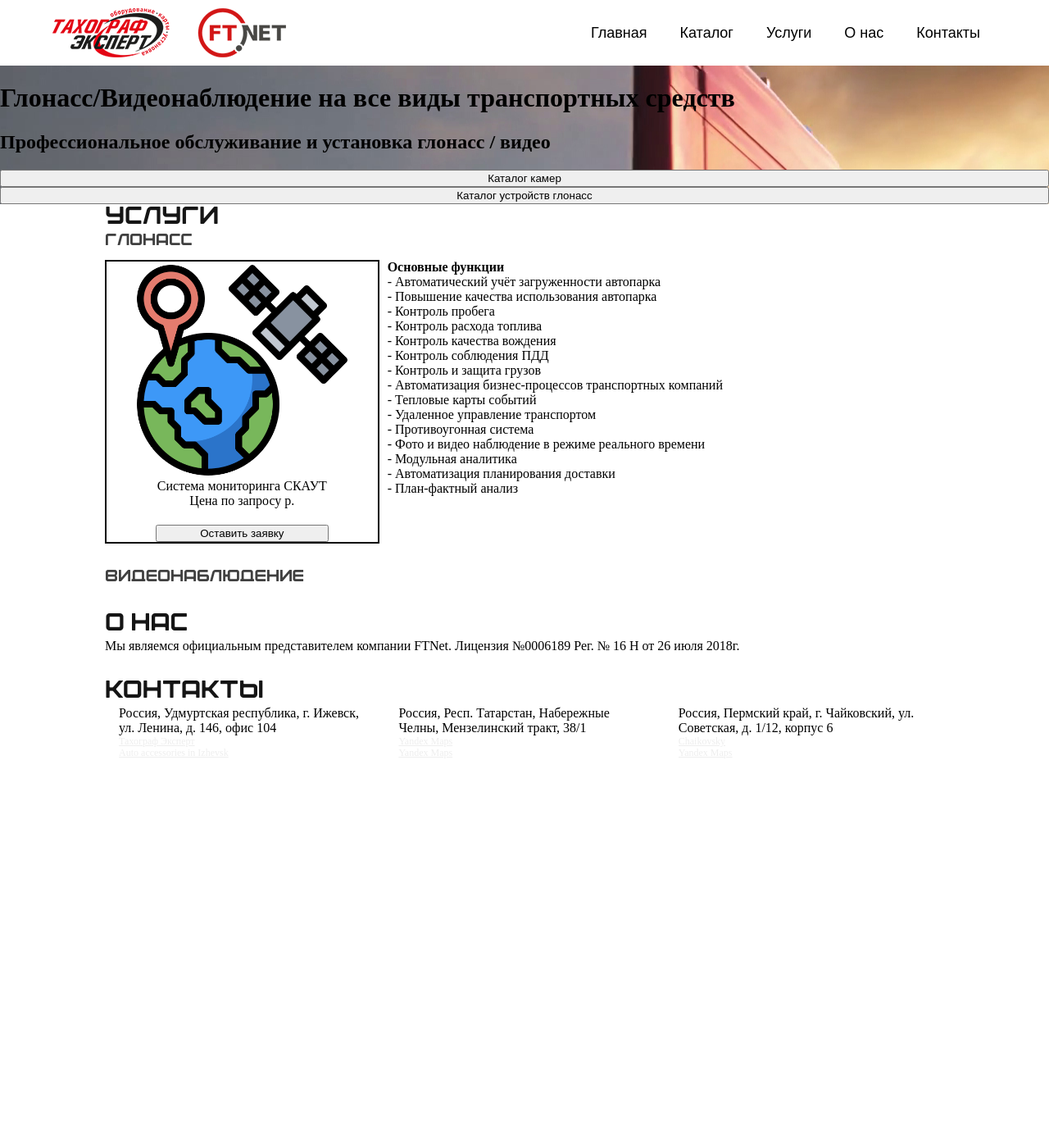
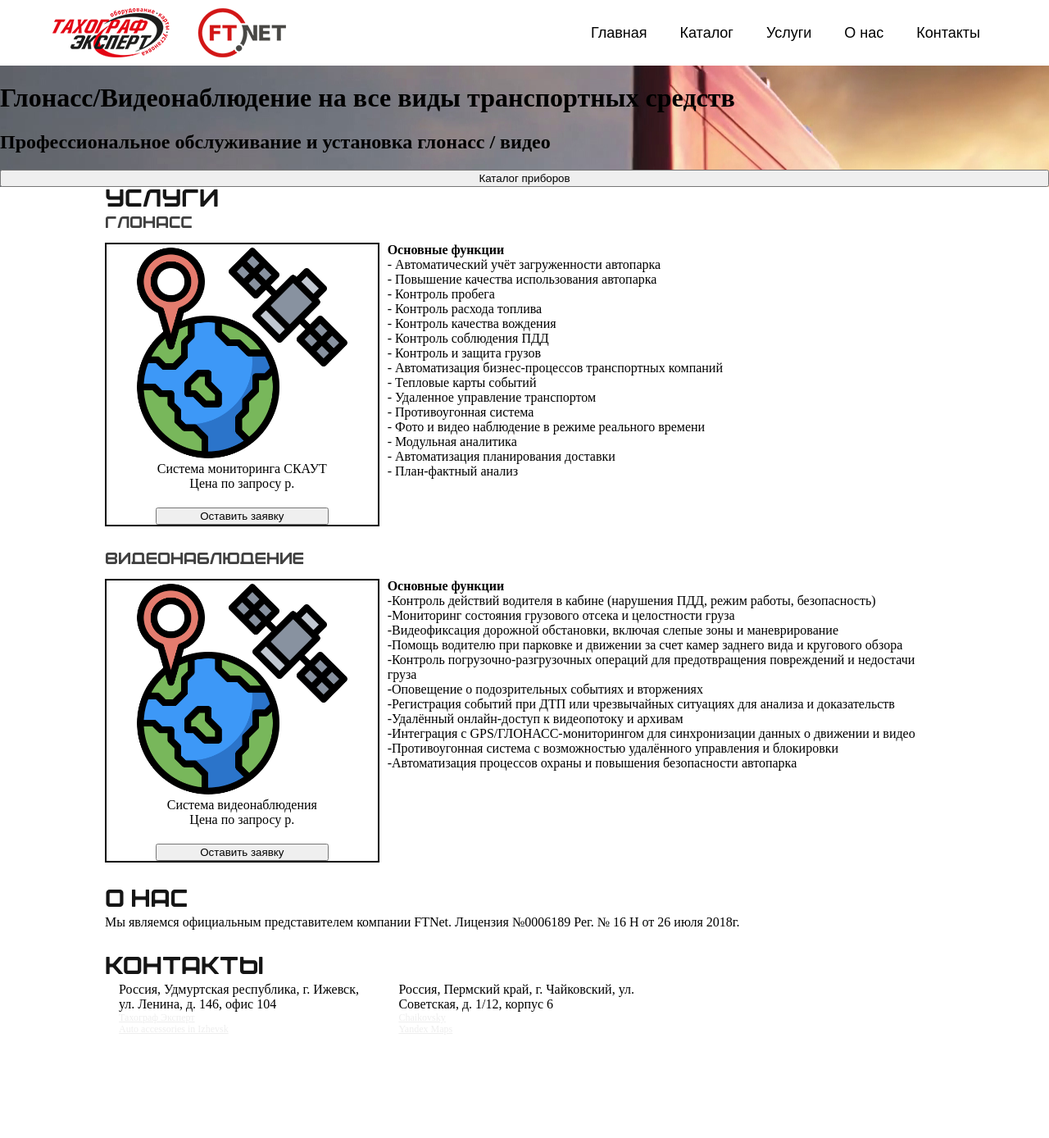
Before and after one commit to mmkenq/taho, a PHP site: page / in a window 1280 px wide. Shown: the whole page at 82% size. Before the commit the page ends 925 px from the top, so only its background shows below. Run offline with PHP 8.4, Linux system fonts and the light colour scheme; some libraries are stand-ins or nearby versions.

Commit message:
add video component data

```diff
--- a/public_html/css/index.css
+++ b/public_html/css/index.css
@@ -120,31 +120,31 @@ body {
 	margin-right: auto;
 }
 
-#glonassElement {
+#glonassElement, #videoElement {
 	display: grid;
 	grid-template-rows: 0.1fr 1fr auto;
 	grid-template-columns: 1fr;
 	column-gap: 10px;
 }
 
-#glonassElementText {
+#glonassElementText, #videoElementText {
 	grid-area: 3/1/4/2;
 
 }
-#glonassElementCard {
+#glonassElementCard, #videoElementCard {
 	grid-area: 2/1/3/2;
 }
 
 /* Tablets */
 @media only screen and (min-width: 640px) {
-	#glonassElement {
+	#glonassElement, #videoElement {
 		grid-template-rows: 0.1fr 1fr;
 		grid-template-columns: 1fr 1fr 1fr;
 	}
-	#glonassElementText {
+	#glonassElementText, #videoElementText {
 		grid-area: 2/2/4/4;
 	}
-	#glonassElementCard {
+	#glonassElementCard, #videoElementCard {
 		grid-area: 2/1/4/2;
 	}
 }
@@ -153,13 +153,13 @@ body {
 	grid-area: 1/1/2/4;
 }
 */
-#glonassElementCardImg{
+#glonassElementCardImg, #videoElementCardImg {
 	width: 80%;
 }
-#glonassElementCardTitle, #glonassElementCardPrice {
+#glonassElementCardTitle, #glonassElementCardPrice, #videoElementCardTitle, #videoElementCardPrice {
 	text-align: center;
 }
-#glonassElementCardBut {
+#glonassElementCardBut, #videoElementCardBut {
 	display: block;
 	width: 64%;
 	margin-left: auto;
--- a/public_html/js/handlers/Config/ConfigHandler.js
+++ b/public_html/js/handlers/Config/ConfigHandler.js
@@ -35,14 +35,14 @@ export default function ConfigHandler(props){
 			h2Title: "Профессиональное обслуживание и установка глонасс / видео",
 			buts:
 			[
-				{
-					id: 'TODO_but_catalog_cam_id',
-					title: 'Каталог камер',
-					req: 'getCatalog&name=taho_catalog_cameras',
-				},
+				//{
+				//	id: 'TODO_but_catalog_cam_id',
+				//	title: 'Каталог камер',
+				//	req: 'getCatalog&name=taho_catalog_cameras',
+				//},
 				{
 					id: 'TODO_but_catalog_glonass_id',
-					title: 'Каталог устройств глонасс',
+					title: 'Каталог приборов',
 					req: 'getCatalog&name=taho_catalog_glonass',
 				},
 			],
@@ -128,10 +128,52 @@ export default function ConfigHandler(props){
 										text:'Видеонаблюдение',
 										classes: ['elTitle', 'elSubTitle1'],
 									},
+								 ],
+							 texts:[
+									{
+										id:'videoElementText',
+										class: null,
+										data:'<div><b>Основные функции</b></div>\
+    -Контроль действий водителя в кабине (нарушения ПДД, режим работы, безопасность)<br>\
+    -Мониторинг состояния грузового отсека и целостности груза<br>\
+    -Видеофиксация дорожной обстановки, включая слепые зоны и маневрирование<br>\
+    -Помощь водителю при парковке и движении за счет камер заднего вида и кругового обзора<br>\
+    -Контроль погрузочно-разгрузочных операций для предотвращения повреждений и недостачи груза<br>\
+    -Оповещение о подозрительных событиях и вторжениях<br>\
+    -Регистрация событий при ДТП или чрезвычайных ситуациях для анализа и доказательств<br>\
+    -Удалённый онлайн-доступ к видеопотоку и архивам<br>\
+    -Интеграция с GPS/ГЛОНАСС-мониторингом для синхронизации данных о движении и видео<br>\
+    -Противоугонная система с возможностью удалённого управления и блокировки<br>\
+    -Автоматизация процессов охраны и повышения безопасности автопарка<br>\
+												',
+									},
 							 ],
-							 texts:[],
 							 classes:[],
-							 components:[]}
+							 components:[
+							 	{
+										id:'TODO',
+										data: new CardComponent(
+											{
+												id:'videoElementCard',
+												domParent: this.domApp,
+											},
+											{
+												imgId: 'videoElementCardImg',
+												imgSrc: 'assets/glonass.png',
+												titleId: 'videoElementCardTitle',
+												title: 'Система видеонаблюдения',
+												priceId: 'videoElementCardPrice',
+												price: 'Цена по запросу',
+												butId: 'videoElementCardBut',
+												callbacks: {
+													hideContact: ()=>this.components.contact.data.hide(),
+													showContact: ()=>this.components.contact.data.show(),
+												},
+											}
+										)
+									}
+							  ]
+							 }
 						 )
 						},
 					],
@@ -171,14 +213,14 @@ export default function ConfigHandler(props){
 							data:'Россия, Удмуртская республика, г. Ижевск, ул. Ленина, д. 146, офис 104\
 							<div style="position:relative;overflow:hidden;"><a href="https://yandex.com/maps/org/takhograf_ekspert/218381161146/?utm_medium=mapframe&utm_source=maps" style="color:#eee;font-size:12px;position:absolute;top:0px;">Тахограф Эксперт</a><a href="https://yandex.com/maps/44/izhevsk/category/auto_accessories/184105286/?utm_medium=mapframe&utm_source=maps" style="color:#eee;font-size:12px;position:absolute;top:14px;">Auto accessories in Izhevsk</a><iframe src="https://yandex.com/map-widget/v1/?ll=53.323761%2C56.813366&mode=search&oid=218381161146&ol=biz&utm_source=share&z=11.47" width="100%" height="100%" allowfullscreen="true" style="position:relative;border:none;"></iframe></div>'
 						},
-						{
+						/*{
 							id: 'contacts2Element',
 							class: 'contactElementText',
 							data:'Россия, Респ. Татарстан, Набережные Челны, Мензелинский тракт, 38/1\
 							<div style="position:relative;overflow:hidden;"><a href="https://yandex.com/maps?utm_medium=mapframe&utm_source=maps" style="color:#eee;font-size:12px;position:absolute;top:0px;">Yandex Maps</a><a href="https://yandex.com/maps/236/naberezhnie-chelny/house/menzelinskiy_trakt_38_1/YUsYcgdnTEQBQFtvfXtxcXpkbQ==/?ll=52.611688%2C55.686617&utm_medium=mapframe&utm_source=maps&z=10.57" style="color:#eee;font-size:12px;position:absolute;top:14px;">Yandex Maps</a><iframe src="https://yandex.com/map-widget/v1/?ll=52.611688%2C55.686617&mode=whatshere&whatshere%5Bpoint%5D=52.407516%2C55.700679&whatshere%5Bzoom%5D=17&z=10.57" width="100%" height="100%" allowfullscreen="true" style="position:relative;border:none;"></iframe></div>'
-						},
+						},*/
 						{
-							id: 'contacts3Element',
+							id: 'contacts2Element',
 							class: 'contactElementText',
 							data:'Россия, Пермский край, г. Чайковский, ул. Советская, д. 1/12, корпус 6\
 							<div style="position:relative;overflow:hidden;"><a href="https://yandex.com/maps/20243/chaikovsky/?utm_medium=mapframe&utm_source=maps" style="color:#eee;font-size:12px;position:absolute;top:0px;">Chaikovsky</a><a href="https://yandex.com/maps/20243/chaikovsky/house/sovetskaya_ulitsa_1_12/YU0YdwVjSUQGQFtsfXt2d3phZQ==/?ll=54.150532%2C56.770842&utm_medium=mapframe&utm_source=maps&z=13.73" style="color:#eee;font-size:12px;position:absolute;top:14px;">Yandex Maps</a><iframe src="https://yandex.com/map-widget/v1/?ll=54.150532%2C56.770842&mode=search&ol=geo&ouri=ymapsbm1%3A%2F%2Fgeo%3Fdata%3DCgo0MTM5NzM5Mzg2EmLQoNC-0YHRgdC40Y8sINCf0LXRgNC80YHQutC40Lkg0LrRgNCw0LksINCn0LDQudC60L7QstGB0LrQuNC5LCDQodC-0LLQtdGC0YHQutCw0Y8g0YPQu9C40YbQsCwgMS8xMiIKDfd9WEIVQxtjQg%2C%2C&z=13.73" width="100%" height="100%" allowfullscreen="true" style="position:relative;border:none;"></iframe></div>'
```
